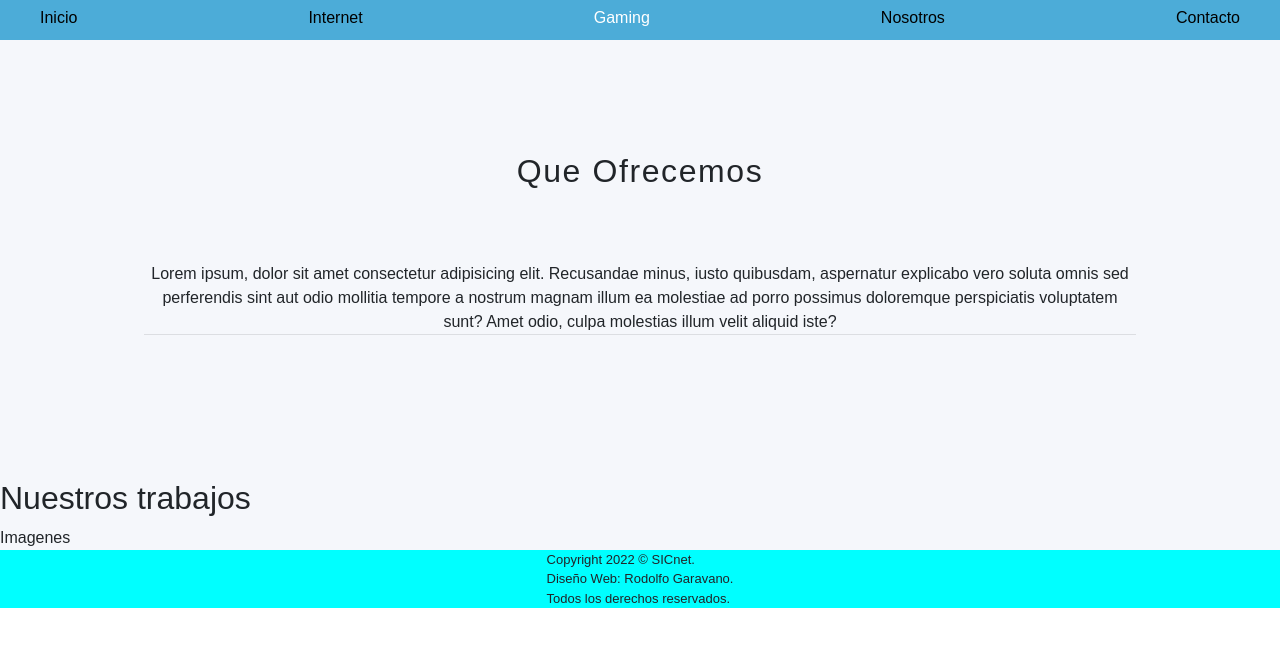
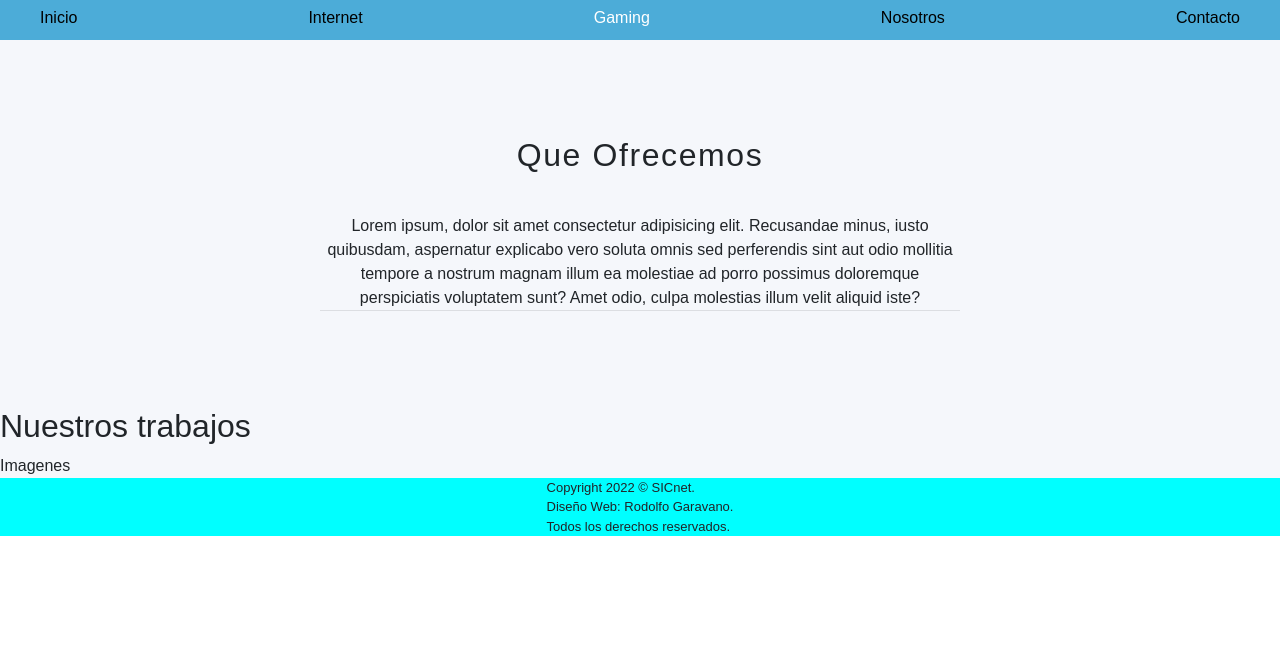
Before and after one commit to bebog94/Sicnet, a website: page pages/servicios_gaming.html in a window 1280 px wide. Shown: the part 53-700 px from the top of the page. Drawn offline with Linux system fonts and the light colour scheme.

Commit message:
mejorando el servicios_gaming

```diff
--- a/css/style.css
+++ b/css/style.css
@@ -138,17 +138,20 @@ P{
 .servicios{
     display: flex;
     flex-direction: column;
-    padding: 3rem;
+    padding: 2rem;
     margin: 2rem;
     align-items: center;
+    flex-wrap: wrap;
 }
 .servicios__h2{
     letter-spacing: 0.1rem;
+
 }
 .servicios__p{
     text-align: center;
-    margin:4rem;
+    margin:2rem;
     align-self: center;
+    width: 40rem;
     border-bottom: 1px solid rgba(0,0,0,0.1);
 }
 .plan {
```
